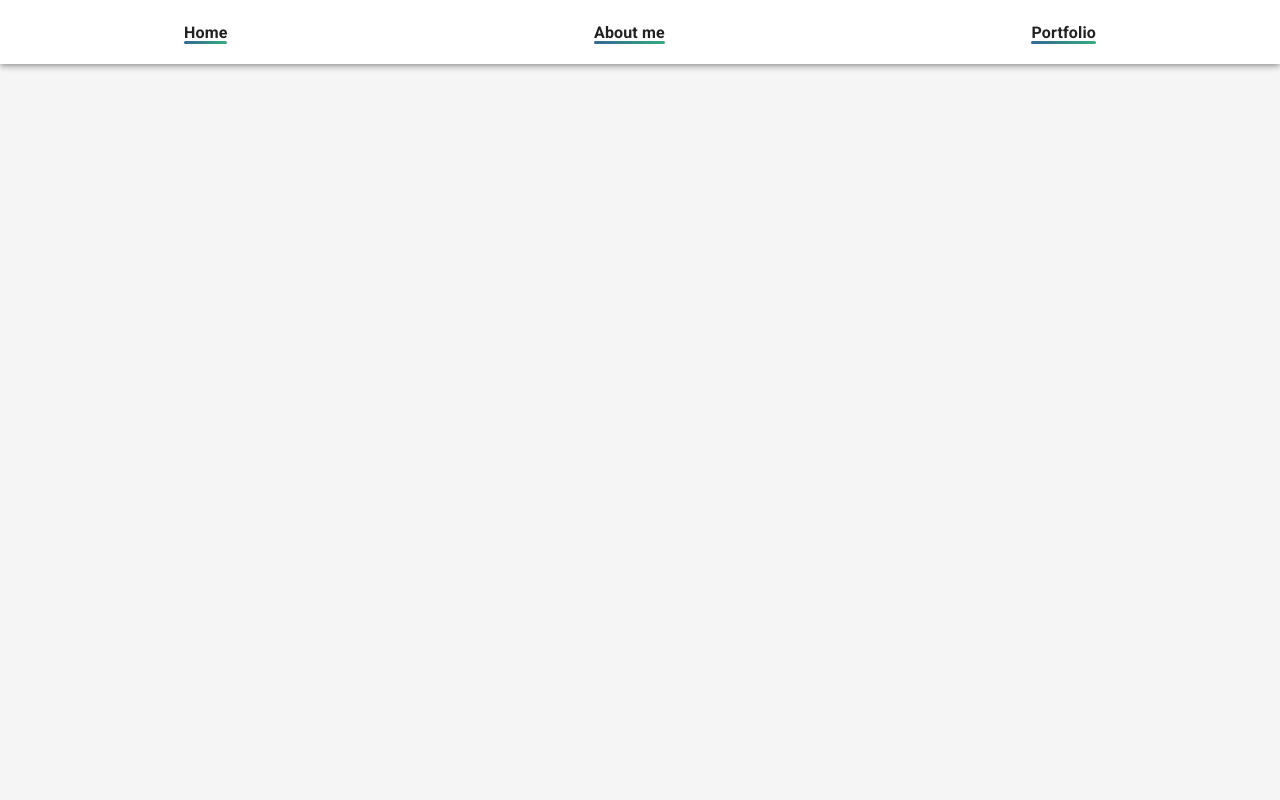
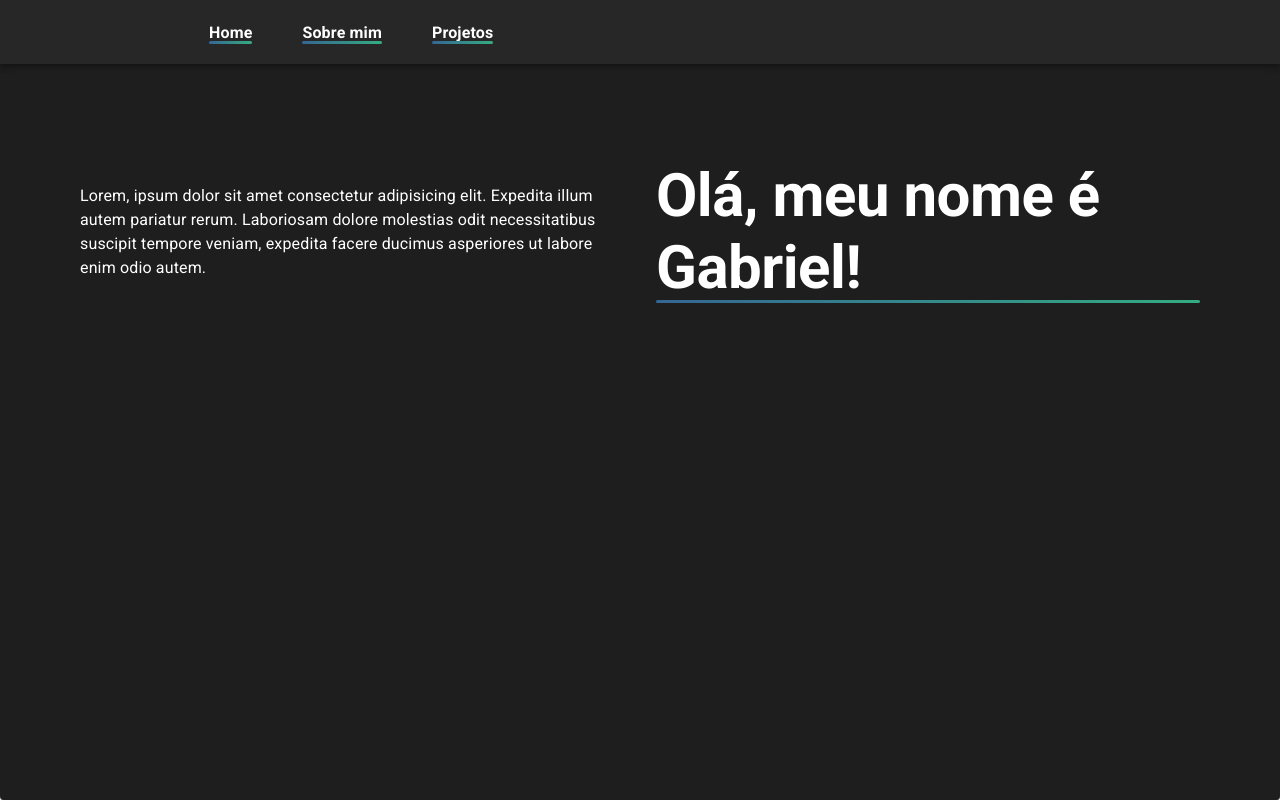
Before and after one commit to gbrissi/personal-website, a React (Vite) app in the folder portfolio/: page / in a window 1280 px wide. Built offline with nearby package versions, Linux system fonts and the light colour scheme.

Commit message:
feat: added banner to the page

```diff
--- a/portfolio/src/App.tsx
+++ b/portfolio/src/App.tsx
@@ -1,18 +1,23 @@
 import Header from "./components/Header"
+import Banner from "./components/Banner"
 import {styled} from '@mui/system'
+import {Container, Paper} from '@mui/material'
 
 function App() {
 
   return (
     <AppContainer>
       <Header/>
+      <Container>
+        <Banner/>
+      </Container>
     </AppContainer>
   )
 }
 
-const AppContainer = styled('div')`
+const AppContainer = styled(Paper)`
+  box-shadow: "none";
   min-height: 100vh;
-  background-color: whitesmoke;
 `
 
 export default App
--- /dev/null
+++ b/portfolio/src/components/Banner.tsx
@@ -0,0 +1,50 @@
+import React from 'react'
+import {styled} from '@mui/material/styles'
+import { Typography, Fade} from '@mui/material'
+
+function Banner() {
+  return (
+    <Fade in timeout={300}>
+      <BannerContainer>
+        <BannerComponents>
+          <Typography variant='body1'>Lorem, ipsum dolor sit amet consectetur adipisicing elit. Expedita illum autem pariatur rerum. Laboriosam dolore molestias odit necessitatibus suscipit tempore veniam, expedita facere ducimus asperiores ut labore enim odio autem.</Typography>
+        </BannerComponents>
+        <BannerComponents>
+          <CustomTypography variant='h2'>Olá, meu nome é Gabriel!</CustomTypography>
+        </BannerComponents>
+      </BannerContainer>
+    </Fade>
+  )
+}
+
+const CustomTypography = styled(Typography)`
+  font-weight: bolder;
+  ::after {
+    display: block;
+    position: relative;
+    content: '';
+    margin-top: -4px;
+    height: 3px;
+    border-radius: 5px;
+    background: linear-gradient(90deg, rgba(53,102,147,1) 0%, rgba(52,172,130,1) 100%);
+  }
+`
+
+const BannerContainer = styled('div')`
+    margin-top: 5rem;
+    display: flex;
+    flex-direction: row;
+    @media (max-width: 600px) {
+      flex-direction: column-reverse;
+    }
+`
+
+const BannerComponents = styled('div')`
+  display: flex;
+  justify-content: center;
+  align-items: center;
+  padding: 1rem;
+  flex: 1;
+`
+
+export default Banner
--- a/portfolio/src/components/header.tsx
+++ b/portfolio/src/components/header.tsx
@@ -1,26 +1,22 @@
 import React from 'react'
-
-import { styled } from '@mui/material/styles'
+import {styled} from '@mui/material'
 import {AppBar, Toolbar, Paper, Typography, Grid, Container, Fade } from '@mui/material'
 
 function Header() {
   return (
-    <AppBar color='primary'>
+    <AppBar position='static' color='primary'>
       <CustomToolbar variant='regular'>
-        <Fade in unmountOnExit>
+        <Fade timeout={300} in unmountOnExit>
           <LinkContainer>
-            <TypographyContainer>
+            <StyledDivision>
               <CustomTypography sx={{cursor:'pointer'}} variant='body1'>Home</CustomTypography>
-              <GradientUnderscore></GradientUnderscore>
-            </TypographyContainer>
-            <TypographyContainer>
-              <CustomTypography sx={{cursor:'pointer'}} variant='body1'>About me</CustomTypography>
-              <GradientUnderscore></GradientUnderscore>
-            </TypographyContainer>
-            <TypographyContainer>
-              <CustomTypography sx={{cursor:'pointer'}} variant='body1'>Portfolio</CustomTypography>
-              <GradientUnderscore></GradientUnderscore>
-            </TypographyContainer>
+            </StyledDivision>
+            <StyledDivision>
+              <CustomTypography sx={{cursor:'pointer'}} variant='body1'>Sobre mim</CustomTypography>
+            </StyledDivision>
+            <StyledDivision>
+              <CustomTypography sx={{cursor:'pointer'}} variant='body1'>Projetos</CustomTypography>
+            </StyledDivision>
           </LinkContainer>
         </Fade>
       </CustomToolbar>
@@ -28,14 +24,17 @@ function Header() {
   )
 }
 
-const TypographyContainer = styled('div')`
+const StyledDivision = styled('div')`
+  padding: 0 25px;
 `
 
 const LinkContainer = styled('div')`
   width: 100%;
   display: flex;
   align-items: center;
-  justify-content: space-between;
+  @media (max-width: 600px) {
+    justify-content: center;
+  }
 `
 
 const CustomTypography = styled(Typography)`
@@ -43,20 +42,22 @@ const CustomTypography = styled(Typography)`
   :hover {
     font-size: 1.1rem
   }
-`
-
-const GradientUnderscore = styled('div')`
-  margin-top: -4px;
-  height: 3px;
-  border-radius: 5px;
-  background: linear-gradient(90deg, rgba(53,102,147,1) 0%, rgba(52,172,130,1) 100%);
+  ::after {
+    display: block;
+    position: relative;
+    content: '';
+    margin-top: -4px;
+    height: 3px;
+    border-radius: 5px;
+    background: linear-gradient(90deg, rgba(53,102,147,1) 0%, rgba(52,172,130,1) 100%);
+  }
 `
 
 const CustomToolbar = styled(Toolbar)`
   width: 75vw;
   align-self: center;
   justify-content: space-between;
-  @media only screen and (max-width: 600px) {
+  @media (max-width: 600px) {
     width: 100vw;
   }
 `
--- a/portfolio/src/main.tsx
+++ b/portfolio/src/main.tsx
@@ -10,7 +10,7 @@ import { BrowserRouter, Routes, Route } from 'react-router-dom'
 
 const theme = createTheme({
   palette: {
-    mode: 'light',
+    mode: 'dark',
     primary: {
       light: '#f5f5f5',
       main: '#fff',
```
